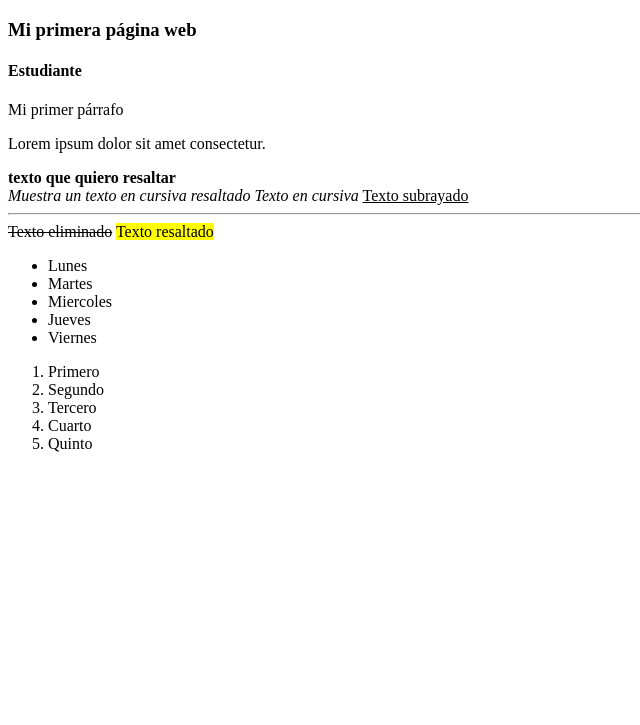
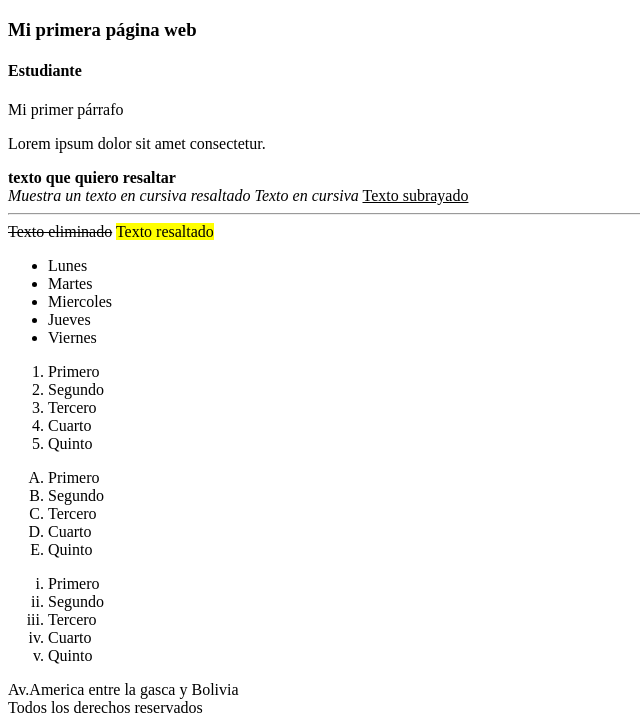
Before and after one commit to Dennis290699/pw_u1_fundamentos_dt, a plain HTML site: page index.html in a window 1280 px wide. Shown: the part 100-825 px from the top of the page, without its empty margins (0-640 px from the left). Before the commit the page ends 800 px from the top, so only its background shows below. Drawn offline with Linux system fonts and the light colour scheme.

Commit message:
Update index.html

```diff
--- a/index.html
+++ b/index.html
@@ -51,10 +51,34 @@
             <li>Quinto</li>
         </ol>
 
+        <!-- Numeros Romanos -->
+        <ol type="A">
+            <li>Primero</li>
+            <li>Segundo</li>
+            <li>Tercero</li>
+            <li>Cuarto</li>
+            <li>Quinto</li>
+        </ol>
+
+        <!-- Numeracion con letras -->
+        <ol type="i">
+            <li>Primero</li>
+            <li>Segundo</li>
+            <li>Tercero</li>
+            <li>Cuarto</li>
+            <li>Quinto</li>
+        </ol>
+
+        <!-- Tablas -->
+
 </section>
 
     <aside></aside>
-    <footer></footer>
+    <footer>
+        Av.America entre la gasca y Bolivia
+        <br>
+        Todos los derechos reservados
+    </footer>
 </body>
 
 </html>
```
